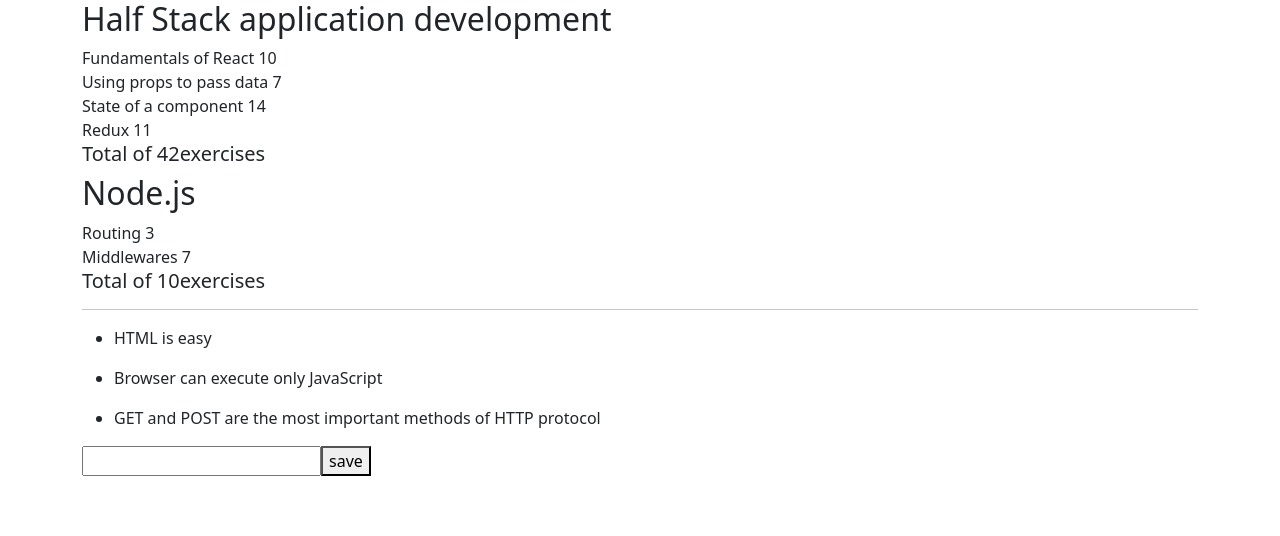
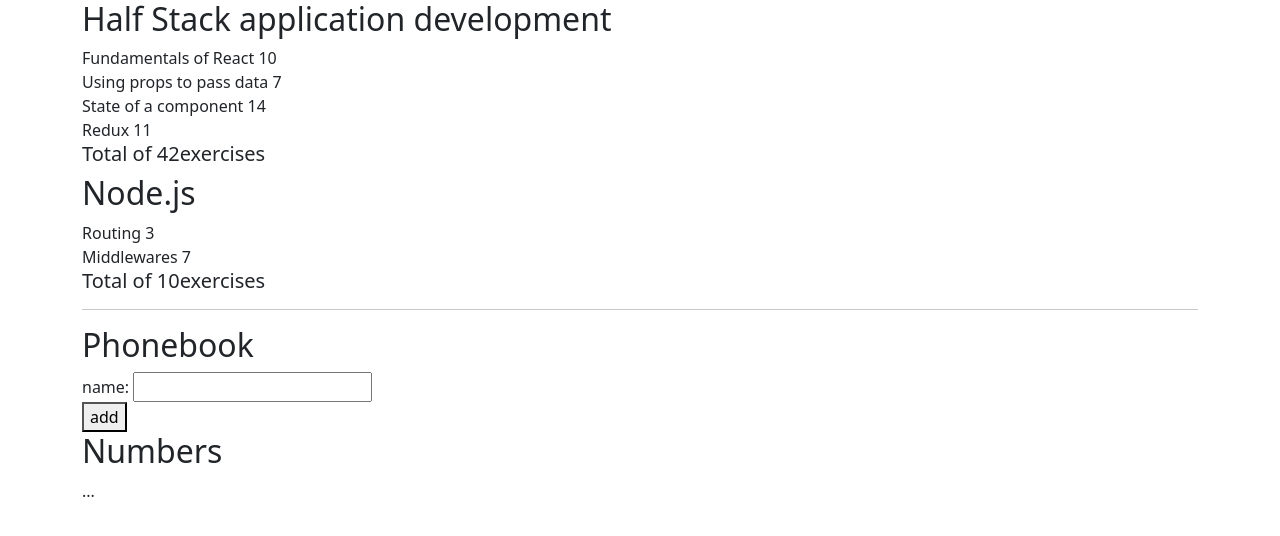
Before and after one commit to Peterzolo/Part2, a React (Create React App) app: page / in a window 1280 px wide. Shown: the top 536 px of the page. Built offline with nearby package versions, Linux system fonts and the light colour scheme.

Commit message:
Exercise 2
Added form component

```diff
--- a/src/App.jsx
+++ b/src/App.jsx
@@ -1,11 +1,9 @@
 import { useState } from "react";
 import Course from "./components/Course";
-import Form from "./components/Form";
 import Note from "./components/Note";
 import { courses } from "./data";
 
 const App = ({ note }) => {
-  const [notes, setNotes] = useState(note);
   return (
     <div className="container">
       {courses.map((course) => (
@@ -17,11 +15,18 @@
       <hr />
 
       <div>
-        {notes.map((note) => (
-          <Note key={note.id} note={note} />
-        ))}
+        <h2>Phonebook</h2>
+        <form>
+          <div>
+            name: <input />
+          </div>
+          <div>
+            <button type="submit">add</button>
+          </div>
+        </form>
+        <h2>Numbers</h2>
+        ...
       </div>
-      <Form />
     </div>
   );
 };
--- a/src/components/Form.jsx
+++ b/src/components/Form.jsx
@@ -1,21 +1,15 @@
-import React, { useState } from "react";
+import React from "react";
 
 const Form = () => {
-  const [newNote, setNewNote] = useState("");
-  console.log("NEW NOTE", newNote);
-  const addNote = (event) => {
-    event.preventDefault();
-  };
-
-  const handleNoteChange = (event) => {
-    console.log(event.target.value);
-    setNewNote(event.target.value);
-  };
   return (
     <div>
-      <form onSubmit={addNote}>
-        <input value={newNote} onChange={handleNoteChange} />
-        <button type="submit">save</button>
+      <form>
+        <div>
+          name: <input />
+        </div>
+        <div>
+          <button type="submit">add</button>
+        </div>
       </form>
     </div>
   );
```
